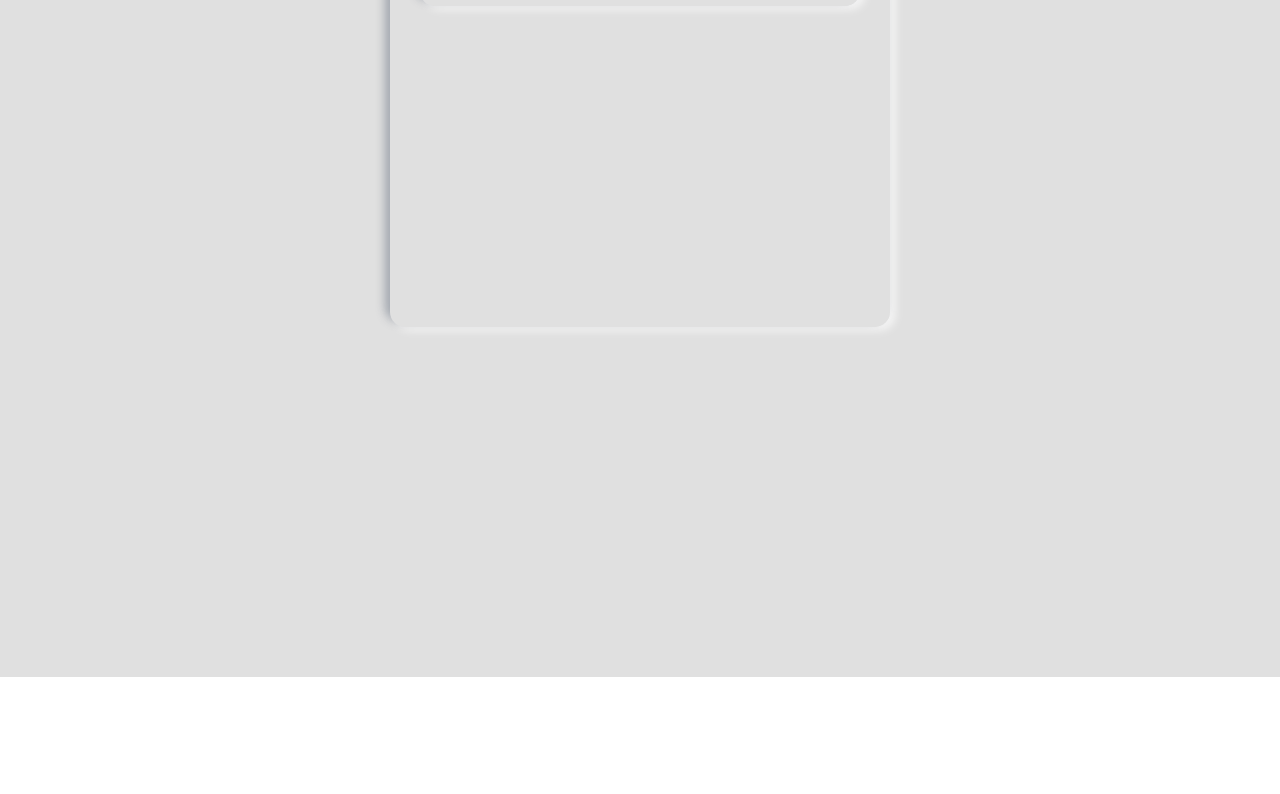
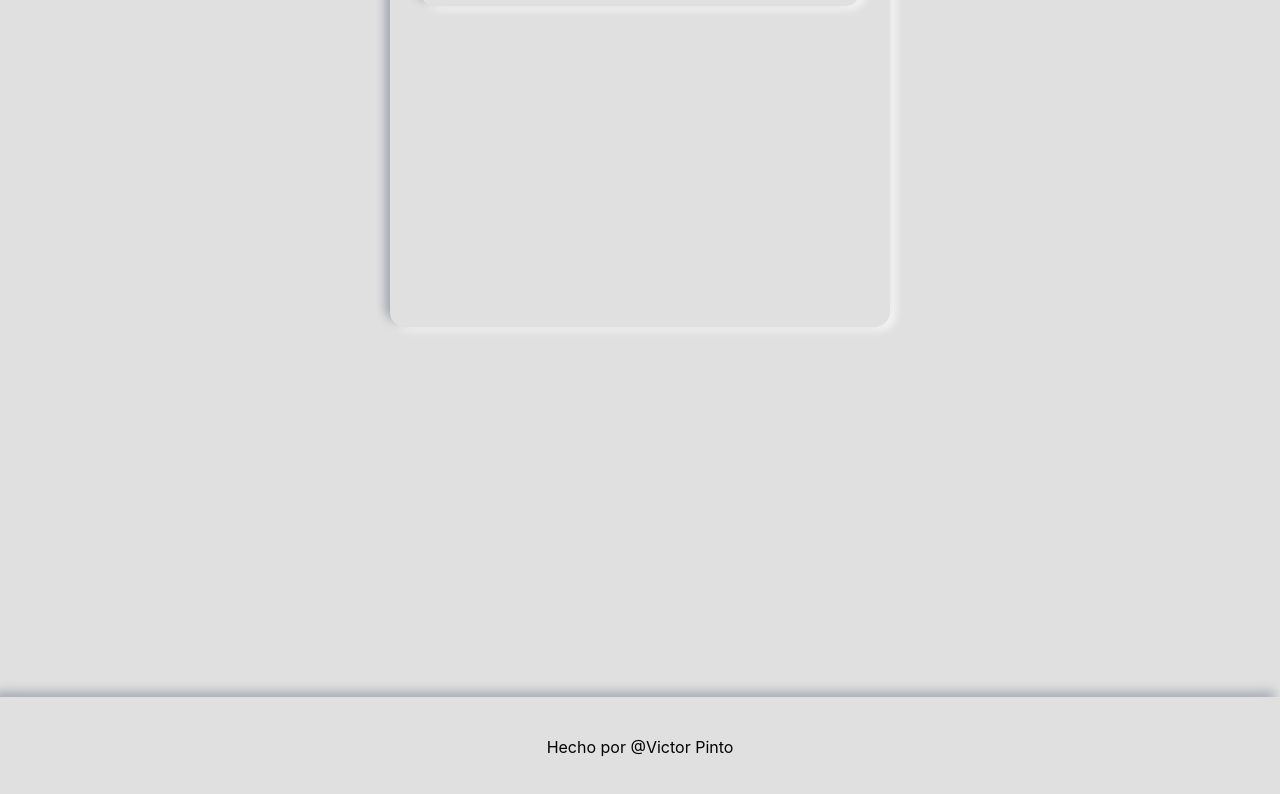
Before and after one commit to victorwake/thingsToDo, a React (Create React App) app: page / in a window 1280 px wide. Shown: the part 270-1064 px from the top of the page. Before the commit the page ends 947 px from the top, so only its background shows below. Built offline with nearby package versions, Linux system fonts and the light colour scheme.

Commit message:
Editer faltante

```diff
--- a/src/App.jsx
+++ b/src/App.jsx
@@ -1,6 +1,7 @@
 
 import { Route, Routes } from 'react-router-dom';
 import './App.css';
+import { Footer } from './components/footer/Footer';
 import { Nav } from './components/nav/Nav';
 import Screen from './components/screen/Screen';
 
@@ -12,6 +13,7 @@ function App() {
             <Route path="/light:class" element={<Screen /> } />
         </Routes>
             <Screen />
+            <Footer />
     </div>
   );
 }
--- /dev/null
+++ b/src/components/footer/Footer.css
@@ -0,0 +1,38 @@
+.container-light{
+    transition-duration: 01s;
+    background-color: rgb(224, 224, 224);
+    color: rgb(2, 2, 2);
+    padding-top: 20px;
+}
+
+
+.footer-light {
+    height: 100px;
+    display: flex;
+    flex-wrap: wrap;
+    align-items: center;
+    justify-content: center;
+    transition-duration: 01s;
+    background-color: rgb(224, 224, 224);
+    color: rgb(2, 2, 2);
+    box-shadow: -5px -5px 10px rgba(94, 104, 121, 0.486), 5px 3px 10px rgba(255, 255, 255, 0.76);
+}
+
+.footer-dark {
+    height: 100px;
+    display: flex;
+    flex-wrap: wrap;
+    align-items: center;
+    justify-content: center;
+    transition-duration: 01s;
+    background-color: rgb(26, 24, 24);
+    color: rgb(197, 187, 187);
+    box-shadow: -3px -2px 10px rgb(0, 0, 0), 3px 2px 10px rgba(255, 255, 255, 0.247);
+}
+
+.container-dark{
+    transition-duration: 01s;
+    background-color: rgb(26, 24, 24);
+    color: rgb(197, 187, 187);
+    padding-top: 20px;
+}
--- /dev/null
+++ b/src/components/footer/Footer.jsx
@@ -0,0 +1,14 @@
+import { useSelector } from "react-redux";
+import  './Footer.css'
+
+export function Footer() {
+    const clase= useSelector(store => store.theme);// accede al estado de redux useSelector
+    console.log(clase);
+    return (
+        <div className={`container-${clase}`}>
+            <div className={`footer-${clase}`}>
+                <p>Hecho por @Victor Pinto</p>
+            </div>
+        </div>
+    )
+}
--- a/src/components/form/Form.jsx
+++ b/src/components/form/Form.jsx
@@ -28,9 +28,6 @@ export default function Form(props) {
     };
 
 
-
-
-
     return (
     <form className={`task-form-${clase}`}
         onSubmit={sendTask} >
--- a/src/components/task/Task.css
+++ b/src/components/task/Task.css
@@ -43,6 +43,22 @@
 }
 .task-conteiner-light:nth-child(2n + 2){
     background-color: rgb(204, 204, 204);
+}
+
+.task-conteiner-completed-light{
+    width: 400px ;
+    min-height: 45px;
+    padding: 8px 15px 2px 20px;
+    border-radius: 10px;
+    display: flex;
+    justify-content: space-between;
+    align-items:stretch;
+    border: none;
+    cursor: pointer;
+    text-decoration: line-through;
+    transition-duration: 01s;
+    color: rgba(2, 2, 2, 0.568);
+    box-shadow: -5px -5px 10px rgba(94, 104, 121, 0.486), 5px 3px 10px rgba(255, 255, 255, 0.76);
 }
 
 /* Fin modo light */
@@ -99,10 +115,7 @@
     background-color: rgb(39, 36, 36);
 }
 
-
-/* Tarea completada */
-/* ------------------------------------------------------------------------------------------------------------ */
-.task-conteiner-completed{
+.task-conteiner-completed-dark{
     width: 400px ;
     min-height: 45px;
     padding: 8px 15px 2px 20px;
@@ -112,9 +125,12 @@
     align-items:stretch;
     border: none;
     cursor: pointer;
+    text-decoration: line-through;
     transition-duration: 01s;
-    color: rgba(2, 2, 2, 0.568);
-    box-shadow: -5px -5px 10px rgba(137, 167, 129, 0.486), 5px 3px 10px rgba(80, 105, 98, 0.76);
-    text-decoration: line-through;
+    color: rgb(197, 187, 187);
+    box-shadow: -3px -2px 10px rgb(0, 0, 0), 3px 2px 10px rgba(255, 255, 255, 0.247);
+}
 
-}
+
+/* Tarea completada */
+/* ------------------------------------------------------------------------------------------------------------ */
--- a/src/components/task/Task.jsx
+++ b/src/components/task/Task.jsx
@@ -1,19 +1,25 @@
 import React from 'react'
 import './Task.css'
-import {  AiOutlineCloseCircle } from 'react-icons/ai';
+import {  AiOutlineCloseCircle, AiFillEdit } from 'react-icons/ai';
 // import { useDispatch } from "react-redux";
 import { useSelector } from "react-redux";
 
 
-export default function Task({id, text, completed, taskCompleted, taskDeleted}) {
+export default function Task({id, text, completed, taskCompleted, taskDeleted, taskEdited}) {
     const clase= useSelector(store => store.theme);// accede al estado de redux useSelector
     // const dispatch = useDispatch();
 
     return (
-        <div className={completed ? `task-conteiner-completed` : `task-conteiner-${clase}` }>
+        <div className={completed ? `task-conteiner-completed-${clase}` : `task-conteiner-${clase}` }>
             <div className='task-text'
                 onClick={() => taskCompleted(id)} >
                 {text}
+            </div>
+            <div className='task-icons'
+                onClick={() => taskEdited(id, text)}>
+                <AiFillEdit className={`task-icon-${clase}`} />
+
+
             </div>
 
             <div className='task-container-icon'
--- a/src/components/thingsToDo/ThingsToDo.jsx
+++ b/src/components/thingsToDo/ThingsToDo.jsx
@@ -14,6 +14,31 @@ export default function ThingsToDo() {
         }
     };
 
+    const taskDeleted = (id) => {
+        const newTasks = tasks.filter((task) => task.id !== id);
+        setTasks(newTasks);
+    };
+
+
+    const taskCompleted = (id) => {
+        const newTasks = tasks.map((task) => {
+            if (task.id === id) {
+                task.completed = !task.completed;
+            }
+            return task;
+        });
+        setTasks(newTasks);
+    };
+
+    const taskEdited = (id, text) => {
+        const newTasks = tasks.map((task) => {
+            if (task.id === id) {
+                task.text = text;
+            }
+            return task;
+        });
+        setTasks(newTasks);
+    };
 
 
     return (
@@ -25,16 +50,18 @@ export default function ThingsToDo() {
                 tasks.map((task, index) => (
                     <li>
                     <Task
-                    key={task.id}
-                    id={task.id}
-                    text={task.text}
-                    completed={task.completed}
+                    key = {task.id}
+                    id = {task.id}
+                    text = {task.text}
+                    completed = {task.completed}
+                    taskDeleted = {taskDeleted}
+                    taskCompleted = {taskCompleted}
+                    taskEdited = {taskEdited}
                     />
                     </li>
                 ))
             }
             </ul>
-
         </div>
     </div>
     )
```
